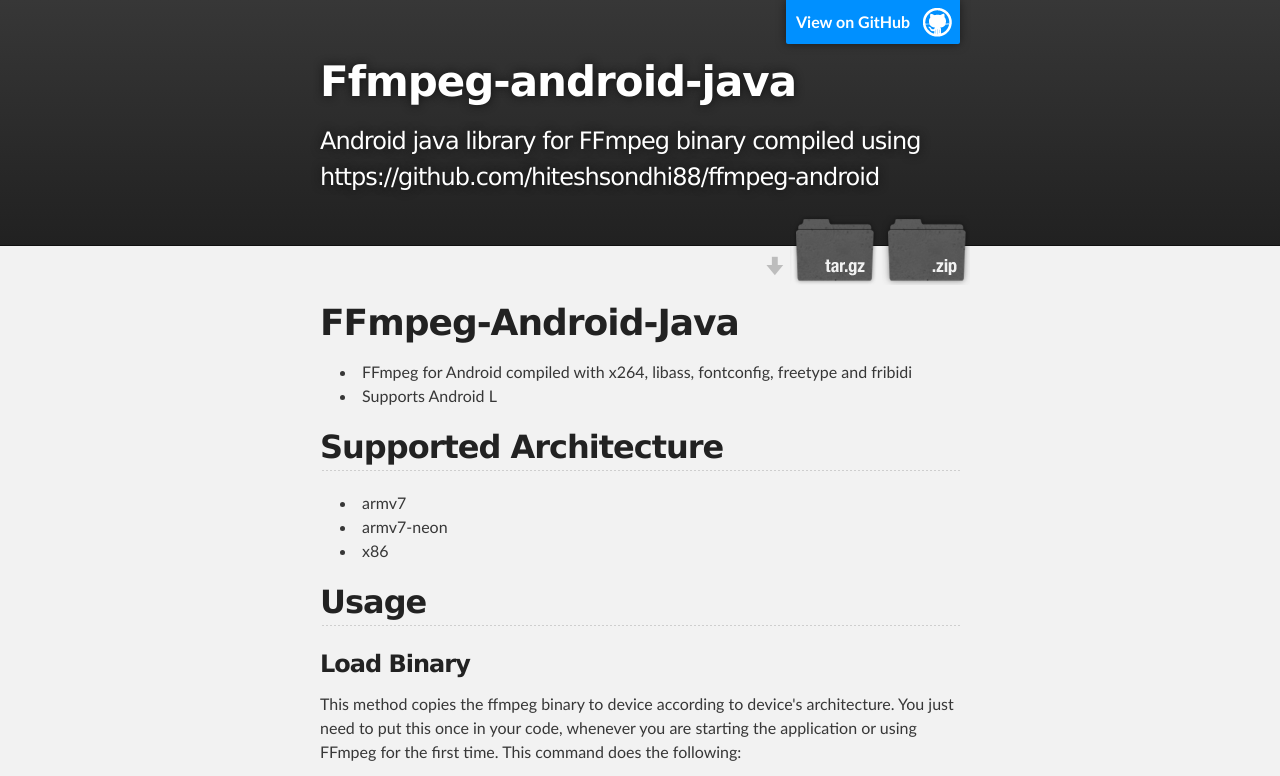
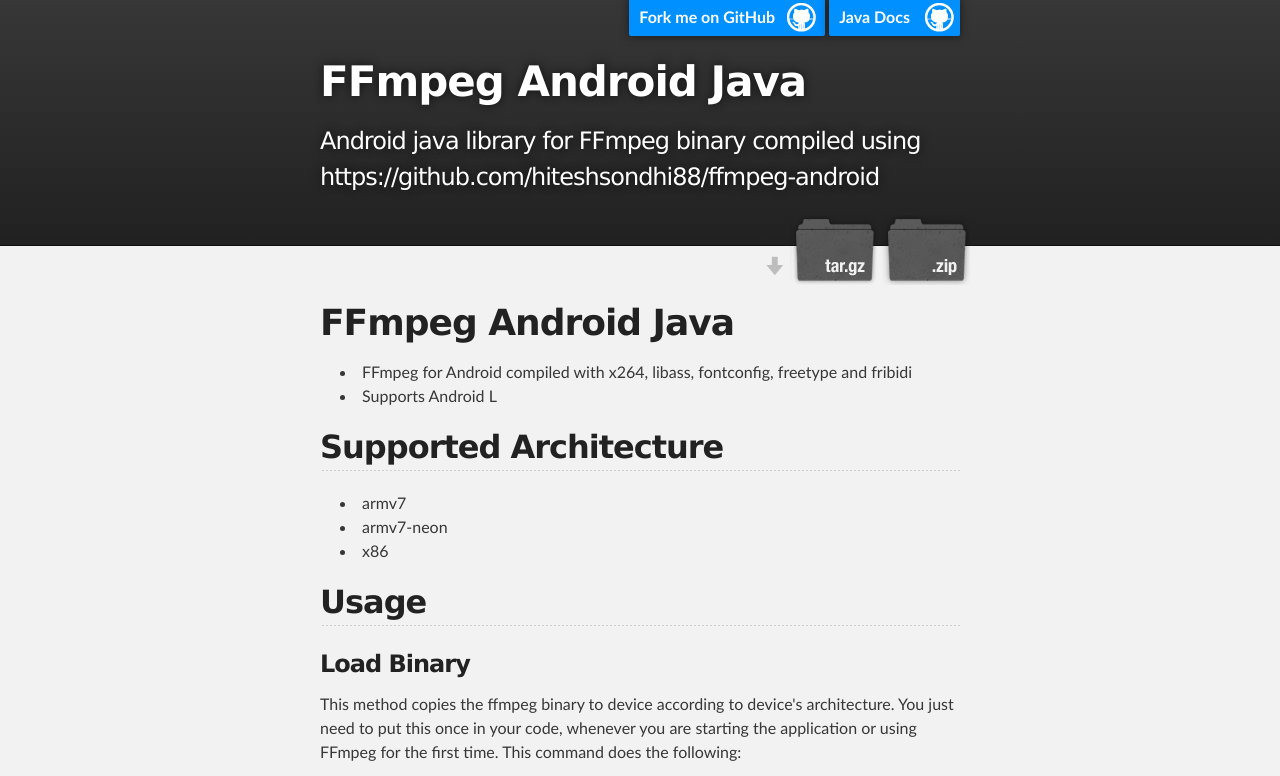
Before and after one commit to cropsly/ffmpeg-android-java, a plain HTML site: page index.html in a window 1280 px wide. Shown: the top 776 px of the page. Drawn offline with Linux system fonts and the light colour scheme.

Commit message:
Updated github page

```diff
--- a/index.html
+++ b/index.html
@@ -4,11 +4,11 @@
   <head>
     <meta charset='utf-8'>
     <meta http-equiv="X-UA-Compatible" content="chrome=1">
-    <meta name="description" content="Ffmpeg-android-java : Android java library for FFmpeg binary compiled using https://github.com/hiteshsondhi88/ffmpeg-android">
+    <meta name="description" content="FFmpeg Android Java : Android java library for FFmpeg binary compiled using https://github.com/hiteshsondhi88/ffmpeg-android">
 
     <link rel="stylesheet" type="text/css" media="screen" href="stylesheets/stylesheet.css">
 
-    <title>Ffmpeg-android-java</title>
+    <title>FFmpeg Android Java</title>
   </head>
 
   <body>
@@ -16,9 +16,14 @@
     <!-- HEADER -->
     <div id="header_wrap" class="outer">
         <header class="inner">
-          <a id="forkme_banner" href="https://github.com/hiteshsondhi88/ffmpeg-android-java">View on GitHub</a>
+          <div id="github_banner_id">
+            <ul>
+              <li><a class="github_banner" href="https://github.com/hiteshsondhi88/ffmpeg-android-java">Fork me on GitHub</a></li>
+              <li><a class="github_banner" href="https://github.com/hiteshsondhi88/ffmpeg-android-java/docs">Java Docs</a></li>
+            </ul>
+          </div>
 
-          <h1 id="project_title">Ffmpeg-android-java</h1>
+          <h1 id="project_title">FFmpeg Android Java</h1>
           <h2 id="project_tagline">Android java library for FFmpeg binary compiled using https://github.com/hiteshsondhi88/ffmpeg-android</h2>
 
             <section id="downloads">
@@ -31,8 +36,9 @@
     <!-- MAIN CONTENT -->
     <div id="main_content_wrap" class="outer">
       <section id="main_content" class="inner">
+
         <h1>
-<a name="ffmpeg-android-java" class="anchor" href="#ffmpeg-android-java"><span class="octicon octicon-link"></span></a>FFmpeg-Android-Java</h1>
+<a name="ffmpeg-android-java" class="anchor" href="#ffmpeg-android-java"><span class="octicon octicon-link"></span></a>FFmpeg Android Java</h1>
 
 <ul>
 <li>FFmpeg for Android compiled with x264, libass, fontconfig, freetype and fribidi</li>
@@ -111,12 +117,6 @@ to this method.</p>
 <span class="o">}</span>
 </pre></div>
 
-<h2>
-<a name="java-docs" class="anchor" href="#java-docs"><span class="octicon octicon-link"></span></a>Java Docs</h2>
-
-<ul>
-<li>TODO</li>
-</ul><h2>
 <a name="license" class="anchor" href="#license"><span class="octicon octicon-link"></span></a>License</h2>
 
 <p>check file LICENSE.GPLv3 and Make sure to follow the licensing terms and conditions of the project and the software used to build the project.</p>
@@ -126,7 +126,7 @@ to this method.</p>
     <!-- FOOTER  -->
     <div id="footer_wrap" class="outer">
       <footer class="inner">
-        <p class="copyright">Ffmpeg-android-java maintained by <a href="https://github.com/hiteshsondhi88">hiteshsondhi88</a></p>
+        <p class="copyright">FFmpeg Android Java maintained by <a href="https://github.com/hiteshsondhi88">hiteshsondhi88</a></p>
         <p>Published with <a href="http://pages.github.com">GitHub Pages</a></p>
       </footer>
     </div>
--- a/stylesheets/stylesheet.css
+++ b/stylesheets/stylesheet.css
@@ -269,19 +269,29 @@ Full-Width Styles
   margin: 0 auto;
 }
 
-#forkme_banner {
-  display: block;
-  position: absolute;
-  top:0;
-  right: 10px;
-  z-index: 10;
-  padding: 10px 50px 10px 10px;
+.github_banner {
   color: #fff;
   background: url('../images/blacktocat.png') #0090ff no-repeat 95% 50%;
   font-weight: 700;
   box-shadow: 0 0 10px rgba(0,0,0,.5);
   border-bottom-left-radius: 2px;
   border-bottom-right-radius: 2px;
+  padding: 10px 50px 10px 10px;
+  z-index: 10;
+}
+
+#github_banner_id {
+  right: 10px;
+  position: absolute;
+  top:5px;
+}
+
+#github_banner_id ul{
+  list-style: none;
+}
+
+#github_banner_id li{
+  display: inline;
 }
 
 #header_wrap {
```
Also changed, not shown: params.json (deleted, +0 -1 lines).
